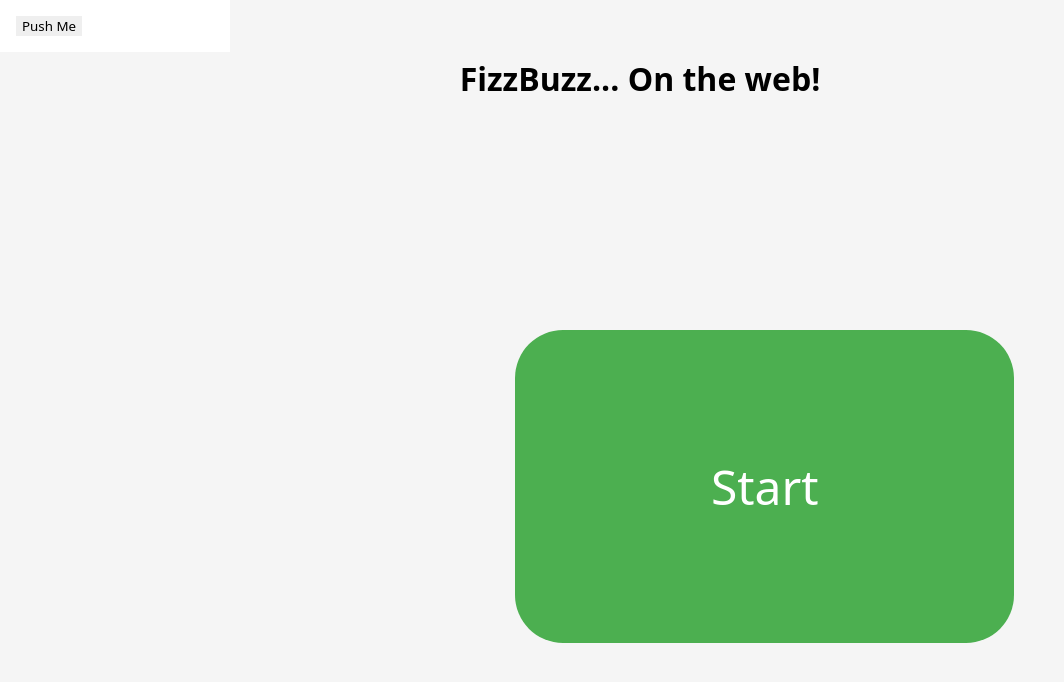
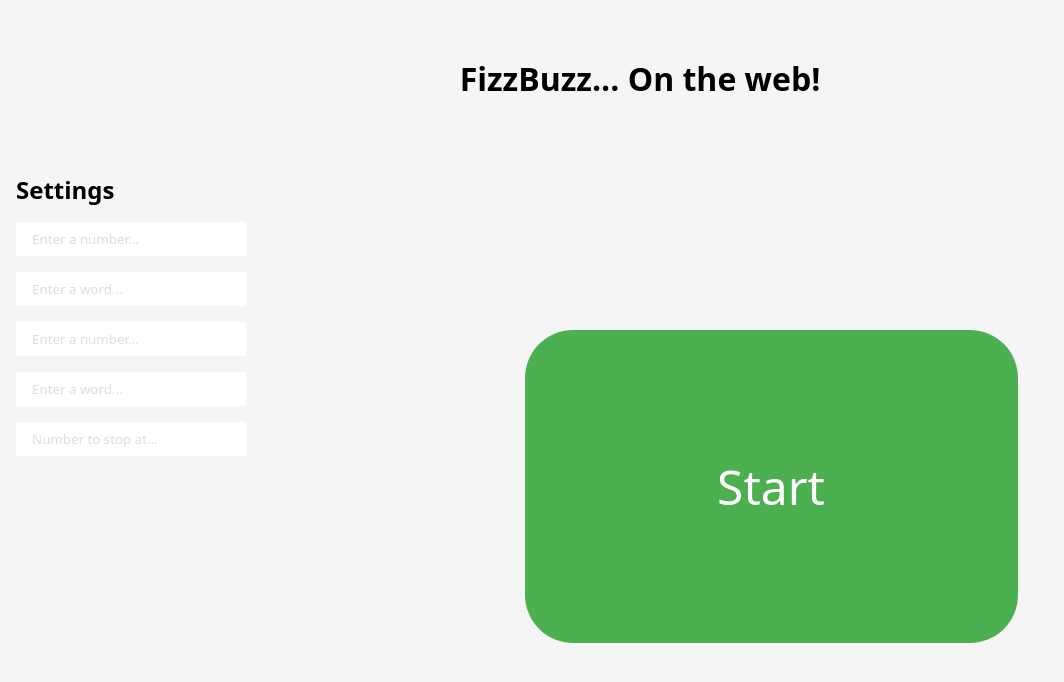
Before and after one commit to chris-mulvi-data/FizzBuzz, a plain HTML site: page FizzBuzzWeb2/index.html in a window 1280 px wide. Shown: the whole page, without its empty margins (0-1064 px from the left). Drawn offline with Linux system fonts and the light colour scheme.

Commit message:
updates from lapytop

```diff
--- a/FizzBuzzWeb2/index.html
+++ b/FizzBuzzWeb2/index.html
@@ -9,9 +9,13 @@
 <body>
     <h1 id="title">FizzBuzz... On the web!</h1>
     <button id="start-button">Start</button>
-    <dialog id="game-input-dialog" hidden=true>
-        <button id="push-me">Push Me</button>
-    </dialog>
+    <div id="controls">
+        <h2>Settings</h2>
+        <input type="number" id="factor-one" placeholder="Enter a number...">
+        <input id="word-one" placeholder="Enter a word...">
+        <input type="number" id="factor-two" placeholder="Enter a number...">
+        <input id="word-two" placeholder="Enter a word...">
+        <input type="number" id="play-to" placeholder="Number to stop at..." </div>
 </body>
 <script src="scripts/jquery-3.7.1.slim.min.js"></script>
 <script src="scripts/fizzbuzz.js"></script>
--- a/FizzBuzzWeb2/scripts/fizzbuzz.js
+++ b/FizzBuzzWeb2/scripts/fizzbuzz.js
@@ -6,12 +6,27 @@ $(document).ready(function() {
 
     $("#start-button").on("click", function() {
         console.log("start buttong clicked")
-        $("#game-input-dialog")[0].showModal()
+        let data = get_inputs()
+        fizzBuzz(data)
     })
+});
 
-    $("#push-me").on("click", function() {
+function get_inputs() {
+    data = {}
+    inputs = $("#controls").find("input")
 
-        $("#game-input-dialog")[0].close()
-    })
+        .each(function() {
+            if ($(this).attr("type") == "number") {
 
-});
+                data[$(this).attr("id")] = parseInt($(this).val())
+            } else {
+                data[$(this).attr("id")] = $(this).val()
+            }
+        })
+
+    return data
+}
+
+function fizzBuzz(data) {
+    console.log(data)
+}
--- a/FizzBuzzWeb2/style/style.css
+++ b/FizzBuzzWeb2/style/style.css
@@ -16,6 +16,7 @@
     margin: 0;
     border: 0;
 }
+
 
 body {
     background-color: var(--bg-color);
@@ -65,7 +66,23 @@ body {
     box-shadow: 0 0.5rem rgba(0, 0, 0, 1);
 }
 
-#game-input-dialog {
-    display: grid;
-    grid-template-columns: repeat(3, 1fr);
+#controls {
+    grid-area: menu;
+    align-self: self-start;
+    justify-self: self-start;
+    position: relative;
+    padding-inline: 1rem;
+
+    display: flex;
+    flex-direction: column;
+    gap: 1rem;
+
+    input {
+        padding-inline: 1rem;
+        padding-block: .5rem;
+
+        &::placeholder {
+            color: #dddddd;
+        }
+    }
 }
```
Also changed, not shown: 1 other file.
